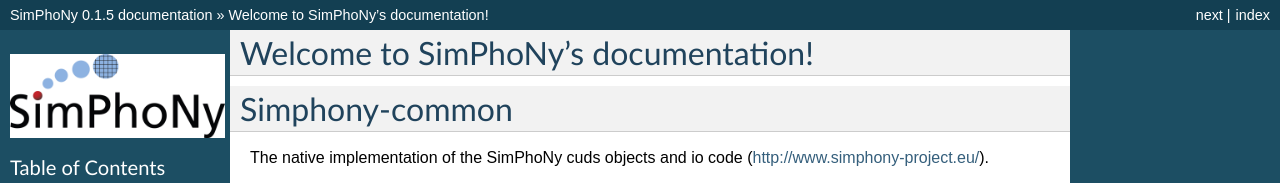
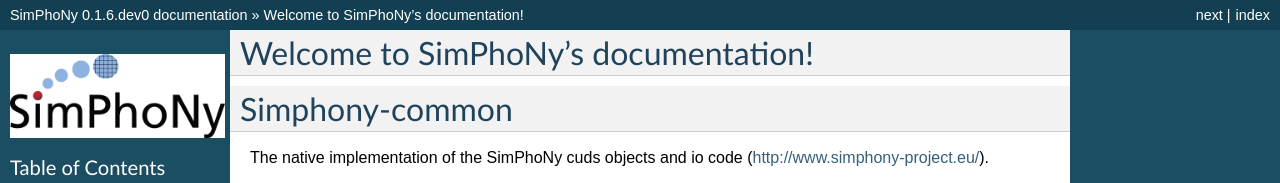
Before and after one commit to simphony/simphony-common, a Sphinx documentation site: the page built from doc/source/index.rst, in a window 1280 px wide and 900 px high. Shown: the top 183 px of the window. Built offline with Sphinx 7.4.7, drawn with Linux system fonts in a browser that asks for light colours; some of the changed text lies outside the part shown.

Commit message:
Setting 0.1.6.dev0 version

```diff
--- a/doc/source/conf.py
+++ b/doc/source/conf.py
@@ -85,9 +85,9 @@
 # |version| and |release|, also used in various other places throughout the
 # built documents.
 #
-version = '0.1.5'
+version = '0.1.6'
 # The full version, including alpha/beta/rc tags.
-release = '0.1.5'
+release = '0.1.6.dev0'
 
 # The language for content autogenerated by Sphinx. Refer to documentation
 # for a list of supported languages.
--- a/setup.py
+++ b/setup.py
@@ -7,7 +7,7 @@
     README_TEXT = readme.read()
 
 # Setup version
-VERSION = '0.1.5'
+VERSION = '0.1.6.dev0'
 
 
 def write_version_py(filename=None):
```
